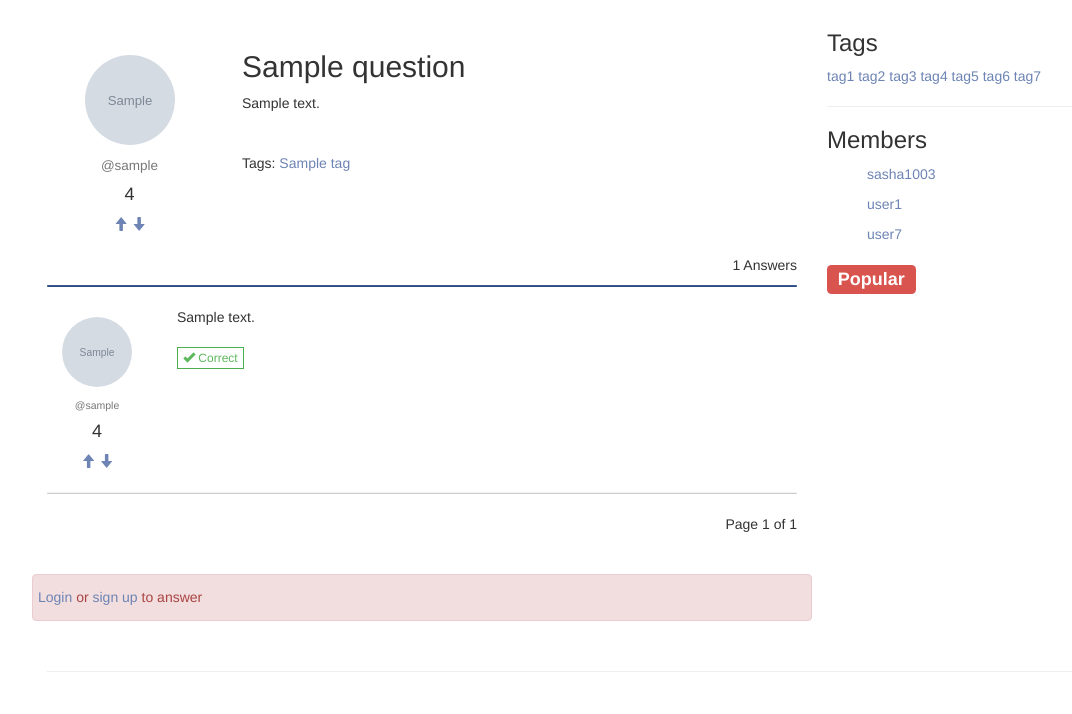
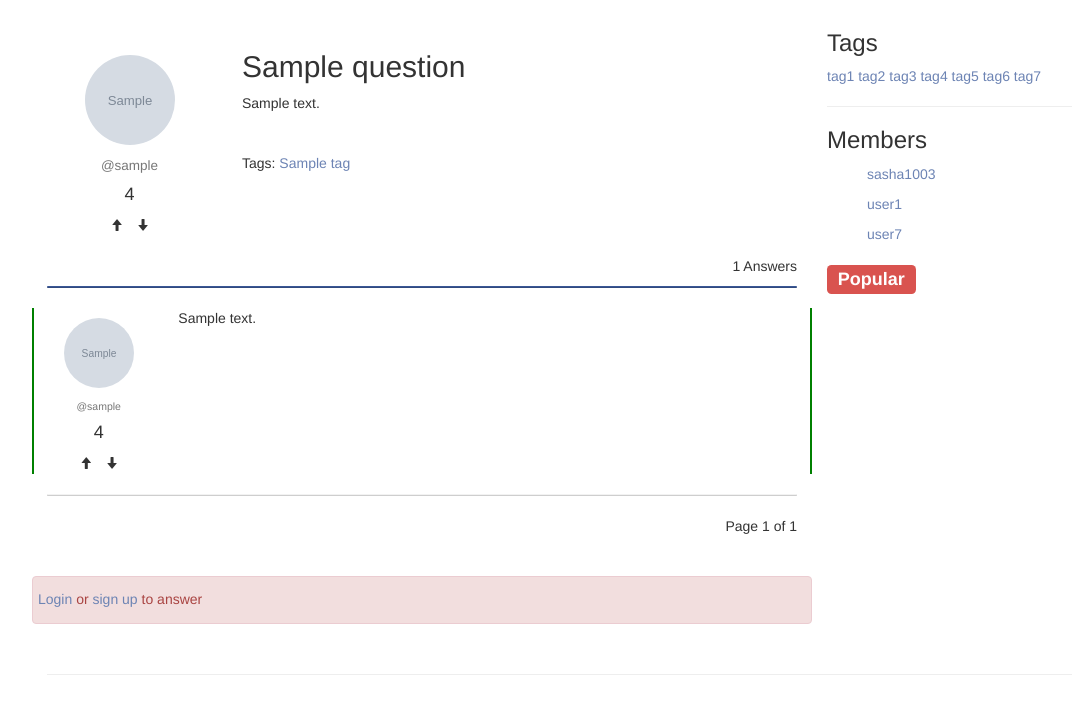
Before and after one commit to wotgl/ask-konyshev, a Django app: page /question/1/ in a window 1280 px wide. Shown: the part 60-774 px from the top of the page, without its empty margins (38-1110 px from the left). Run offline with Django 3.2, Linux system fonts and the light colour scheme; tables that the repository leaves empty hold one stand-in row (values such as "Sample post"); grey boxes marked "Sample" are stand-in pictures.

Commit message:
add currect_answer; likes to answer

```diff
--- a/core/models.py
+++ b/core/models.py
@@ -34,6 +34,7 @@ class Question(models.Model):
     rating = models.IntegerField(db_index=True, default=0)
     tags = models.ManyToManyField(Tag)
     likes = models.ManyToManyField(QLike)
+    correct_answer = models.IntegerField(default=0)
 
     def __unicode__(self):
         return str(self.title)
--- a/core/urls.py
+++ b/core/urls.py
@@ -4,7 +4,7 @@ from django.contrib import admin
 from django.conf.urls import patterns, include, url
 
 from core.views import main, question, tag, signup, login_view, logout_view, base, ask, new_answer
-from core.views import settings, edit_profile, change_password, edit_photo, profile, like,  create_post
+from core.views import settings, edit_profile, change_password, edit_photo, profile, like, correct_answer
 
 #TODO:	add regular to username -> 1 word
 
@@ -27,5 +27,5 @@ urlpatterns = patterns('',
 	url(r'^profile/(?P<username>\w+)/$', profile, name='profile'),
 
 	url(r'^like/', like, name='like'),
-	url(r'^create_post/', create_post, name='create_post'),
+	url(r'^correct_answer/', correct_answer, name='correct_answer'),
 )
--- a/core/views.py
+++ b/core/views.py
@@ -9,7 +9,7 @@ from django.contrib.auth import authenticate, login, logout
 from django.contrib.auth.models import User
 from django.http import HttpResponsePermanentRedirect, HttpResponseRedirect
 from django.core.urlresolvers import reverse
-from core.functions import pagination, nameParser, checkURL
+from core.functions import pagination, nameParser, checkURL, collectLikes
 from django.db import IntegrityError
 from django.core.validators import validate_email, ValidationError
 from django.contrib.auth.hashers import check_password
@@ -31,21 +31,12 @@ def main(request):
 
     # Create Paginator
     question_list = pagination(request, question_list, N)
+    context = {'question_list': question_list}
 
-    likes = []
-    for question in reversed(question_list):
-        try:
-            like = question.likes.get(author=request.user)
-            if like.value == 1:
-                likes.append(1)
-            else:
-                likes.append(-1)
-        except QLike.DoesNotExist, e:
-            likes.append(0)
+    # Likes here
+    context['likes'] = collectLikes(request, question_list)
 
-    context = {'question_list': question_list, 'likes': likes}
     return render(request, html, context)
-
 
 # check nubmer of question
 def question(request, question_id):
@@ -62,7 +53,13 @@ def question(request, question_id):
     answer_list = pagination(request, answer_list, number_of_answers)
 
     context = {'question': question, 'answer_list': answer_list}
+    context['likes'] = collectLikes(request, answer_list)
+    context['Qlikes'] = collectLikes(request, [question])
 
+    if question.author == request.user:
+        context['author'] = True
+    else:
+        context['author'] = False
 
     '''
     Get AnswerForm
@@ -312,14 +309,16 @@ def profile(request, username):
 def like(request):
     if request.method == 'POST':
         if not request.user.is_authenticated():
-            return JsonResp('User is not authorized')
+            return JsonResp('403')
 
         user = request.user
         state = request.POST.get('buttonpressed')
         form = request.POST.get('form')
-        question_id = form.split('=')[1]    # Get id
+        print form
 
-        # Parse value
+        likeType = form.split('=')[0];
+
+         # Parse value
         if state == 'like':
             value = 1
         elif state == 'dislike':
@@ -327,61 +326,93 @@ def like(request):
         else:
             return JsonResp('error')
 
+
+        # Here code for question/answer
+        if likeType == 'question_id':
+            question_id = form.split('=')[1]    # Get id
+
+            try:
+                question = Question.objects.get(id=question_id)
+            except Question.DoesNotExist, e:
+                return JsonResp('error')
+
+            try:
+                state = question.likes.get(author=user)
+                exist = True
+            except QLike.DoesNotExist, e:
+                exist = False
+
+            if exist:
+                question.rating = question.rating - state.value
+                state.value = value
+                state.save()
+            else:
+                question.likes.add(QLike.objects.create(author=user, value=value))
+
+            question.rating = question.rating + value
+            question.save()
+
+            return JsonResp(question.rating)
+        elif likeType == 'answer_id':
+            answer_id = form.split('=')[1]    # Get id
+            print answer_id
+            try:
+                answer = Answer.objects.get(id=answer_id)
+            except Answer.DoesNotExist, e:
+                return JsonResp('error')
+
+            try:
+                state = answer.likes.get(author=user)
+                exist = True
+            except ALike.DoesNotExist, e:
+                exist = False
+
+            if exist:
+                answer.rating = answer.rating - state.value
+                state.value = value
+                state.save()
+            else:
+                answer.likes.add(ALike.objects.create(author=user, value=value))
+
+            answer.rating = answer.rating + value
+            answer.save()
+
+            return JsonResp(answer.rating)
+        else:
+            return JsonResp('error')
+            # Error
+    else:
+        raise Http404
+
+def correct_answer(request):
+    if request.method == 'POST':
+        if not request.user.is_authenticated():
+            return JsonResp('403')
+
+        user = request.user
+        data = request.POST.get('correct_id')
+        correct_id = data.split('_')[1];
+
         try:
-            question = Question.objects.get(id=question_id)
-        except Question.DoesNotExist, e:
+            answer = Answer.objects.get(id=correct_id)
+            question = answer.question
+        except Answer.DoesNotExist, e:
             return JsonResp('error')
 
-        try:
-            state = question.likes.get(author=user)
-            exist = True
-        except QLike.DoesNotExist, e:
-            exist = False
+        if question.author == user and question.correct_answer == 0:
+            question.correct_answer = correct_id
+            answer.correct_answer = True
+            question.save()
+            answer.save()
+            return JsonResp('OK')
 
-        if exist:
-            question.rating = question.rating - state.value
-            state.value = value
-            state.save()
-        else:
-            question.likes.add(QLike.objects.create(author=user, value=value))
-
-        question.rating = question.rating + value
-        question.save()
-
-
-        return JsonResp(question.rating)
-
+        return JsonResp('value exist')
     else:
         raise Http404
+
 
 def JsonResp(answer):
     return HttpResponse(
         json.dumps(answer),
         content_type="application/json"
     )
-
-
-
-def create_post(request):
-    if request.method == 'POST':
-        post_text = request.POST.get('the_post')
-        question_id = request.POST.get('question_id')
-        # request_csrf_token = request.META.get('HTTP_X_CSRFTOKEN', '')
-        print question_id
-        response_data = {}
-
-        # post = Post(text=post_text, author=request.user)
-        # post.save()
-
-        response_data['result'] = 'Create post successful!'
-        # response_data['postpk'] = post.pk
-        # response_data['text'] = post.text
-        # response_data['created'] = post.created.strftime('%B %d, %Y %I:%M %p')
-        # response_data['author'] = post.author.username
-
-        return HttpResponse(
-            json.dumps(response_data),
-            content_type="application/json"
-        )
-    else:
-        raise Http404
--- a/static/post.js
+++ b/static/post.js
@@ -1,32 +1,28 @@
 window.onload = function() {
-    $('#post-form').on('submit', function(event){
-        event.preventDefault();
-        console.log("form submitted!")  // sanity check
-        create_post();
-    });
-
-    // $('.QLike').on('submit', function(event){
-    //     event.preventDefault();
-    //     console.log("form submitted!")  // sanity check
-    //     //create_post();
-
-    // });
 
     var buttonpressed;
-    $('.QBtn').click(function() {
+    var buttonID;
+    $('.Btn').click(function() {
         buttonpressed = $(this).attr('name')
+        buttonID = $(this).attr('id')
+        console.log(buttonID)
     })
 
     $('.QLike').on('submit', function(event){
         event.preventDefault();
-        console.log('button clicked was ' + buttonpressed)
+        // console.log('button clicked was ' + buttonpressed)
         form = $(this).serialize();
-
         send(form, buttonpressed);
-
         buttonpressed=''
     });
 
+    $('.ALike').on('submit', function(event){
+        event.preventDefault();
+        // console.log('button clicked was ' + buttonpressed)
+        form = $(this).serialize();
+        send(form, buttonpressed);
+        buttonpressed=''
+    });
 
     function send(form, buttonpressed) {
         data = {};
@@ -39,19 +35,51 @@ window.onload = function() {
 
             // handle a successful response
             success : function(json) {
+                if (json == '403' || json == 'error') {
+                    return false;
+                }
                 console.log(json); // log the returned json to the console
                 id = form.split('=')[1].toString();
-                rating_id = 'rating_' + id;
-                console.log(rating_id)
+
+                rating_id = buttonID[0] + 'rating_' + id;
+                console.log(rating_id);
                 $('#' + rating_id).text(json);
 
                 if (buttonpressed == 'like') {
-                    document.getElementById("likeBtn_" + id).style.color = "green";
-                    document.getElementById("dislikeBtn_" + id).style.color = "initial";
+                    document.getElementById(buttonID).style.color = "green";
+                    document.getElementById(buttonID[0] + "dis" + buttonID.slice(1, buttonID.length)).style.color = "initial";
                 } else if (buttonpressed == 'dislike') {
-                    document.getElementById("likeBtn_" + id).style.color = "initial";
-                    document.getElementById("dislikeBtn_" + id).style.color = "red";
+                    document.getElementById(buttonID[0] + buttonID.slice(4, buttonID.length)).style.color = "initial";
+                    document.getElementById(buttonID).style.color = "red";
                 }
+            }
+        });
+    }
+
+    $("[id*=correct_]").click(function() {
+        correct_id = $(this).attr('id');
+        console.log(correct_id);
+        // $(".correct_answer").remove();
+
+        correct_send(correct_id);
+    })
+
+    function correct_send(correct_id) {
+        // data['correct_id'] = correct_id;
+        $.ajax({
+            url : "/correct_answer/", // the endpoint
+            type : "POST", // http method
+            data: {'correct_id': correct_id},
+
+            // handle a successful response
+            success : function(json) {
+                console.log(json);
+                answer_id = "answer_" + correct_id.split('_')[1];
+                console.log(answer_id);
+                $(".correct_answer").remove();
+                document.getElementById(answer_id).style.border = "2px solid green";
+                document.getElementById(answer_id).style.borderBottom = "0px";
+                document.getElementById(answer_id).style.borderTop = "0px";
             }
         });
     }
@@ -82,26 +110,4 @@ window.onload = function() {
          }
     });
 
-    function create_post() {
-        console.log("create post is working!") // sanity check
-        $.ajax({
-            url : "create_post/", // the endpoint
-            type : "POST", // http method
-            data : { the_post : $('#post-text').val() }, // data sent with the post request
-
-            // handle a successful response
-            success : function(json) {
-                $('#post-text').val(''); // remove the value from the input
-                console.log(json); // log the returned json to the console
-                console.log("success"); // another sanity check
-            },
-
-            // handle a non-successful response
-            error : function(xhr,errmsg,err) {
-                $('#results').html("<div class='alert-box alert radius' data-alert>Oops! We have encountered an error: "+errmsg+
-                    " <a href='#' class='close'>&times;</a></div>"); // add the error to the dom
-                console.log(xhr.status + ": " + xhr.responseText); // provide a bit more info about the error to the console
-            }
-        });
-    };
 }
--- a/templates/question.html
+++ b/templates/question.html
@@ -18,10 +18,33 @@
 	            <small>@{{ question.author.username }}</small>
       		</a>
 	    </h4>
-	    <h4 class="votes">{{ question.rating }}</h4>
+	    <h4 class="votes" id="Qrating_{{ question.id }}">{{ question.rating }}</h4>
 	    <div style="text-align: center;">
-	    	<a href="#" class="glyphicon glyphicon-arrow-up"></a>
-		    <a href="#" class="glyphicon glyphicon-arrow-down"></a>
+	    	<form class="QLike">
+	    		<input type="hidden" name="question_id" value="{{ question.id }}">
+	    		{% with Qlikes.pop as Qlike %}
+		    		{% if Qlike == 1 %}
+						<button type="submit" class="btn btn-default btn-xs Btn" id="QlikeBtn_{{ question.id }}" name="like" class="btn btn-default btn-lg" style="border: none; color: green;">
+						  <span class="glyphicon glyphicon-arrow-up" aria-hidden="true"></span>
+						</button>
+						<button type="submit" class="btn btn-default btn-xs Btn" id="QdislikeBtn_{{ question.id }}" name="dislike" class="btn btn-default btn-lg" style="border: none;">
+						  <span class="glyphicon glyphicon-arrow-down" aria-hidden="true"></span>
+					{% elif Qlike == -1 %}
+						<button type="submit" class="btn btn-default btn-xs Btn" id="QlikeBtn_{{ question.id }}" name="like" class="btn btn-default btn-lg" style="border: none;">
+						  <span class="glyphicon glyphicon-arrow-up" aria-hidden="true"></span>
+						</button>
+						<button type="submit" class="btn btn-default btn-xs Btn" id="QdislikeBtn_{{ question.id }}" name="dislike" class="btn btn-default btn-lg" style="border: none;color: red;">
+						  <span class="glyphicon glyphicon-arrow-down" aria-hidden="true"></span>
+						</button>
+					{% else %}
+						<button type="submit" class="btn btn-default btn-xs Btn" id="QlikeBtn_{{ question.id }}" name="like" class="btn btn-default btn-lg" style="border: none;">
+						  <span class="glyphicon glyphicon-arrow-up" aria-hidden="true"></span>
+						</button>
+						<button type="submit" class="btn btn-default btn-xs Btn" id="QdislikeBtn_{{ question.id }}" name="dislike" class="btn btn-default btn-lg" style="border: none;">
+						  <span class="glyphicon glyphicon-arrow-down" aria-hidden="true"></span>
+				  	{% endif %}
+			  	{% endwith %}
+	    	</form>
 	    </div>
 	</div>
 
@@ -78,7 +101,16 @@
 	<!-- style - because navbar; check base.css -->
 	<a name="{{ answer.id }}" style="padding-top: 70px;"></a>
 	<li>
-		<div class="row answer">
+		{% if answer.correct_answer %}
+		<style type="text/css">
+		#answer_{{ answer.id }} {
+			border: 2px solid green;
+			border-bottom: 0px;
+			border-top: 0px;
+			}
+		</style>
+		{% endif %}
+		<div class="row answer" id="answer_{{ answer.id }}">
 			<!-- left answer column -->
 			<div class="col-md-2" style="text-align: center;">
 				<a href="/profile/{{ answer.author.username }}">
@@ -89,10 +121,33 @@
                     	<small>@{{ answer.author.username }}</small>
                   	</a>
 			    </h5>
-			    <h4 class="votes">{{ answer.rating }}</h4>
+			    <h4 class="votes" id="Arating_{{ answer.id }}">{{ answer.rating }}</h4>
 			    <div style="text-align: center;">
-			    	<a href="#" class="glyphicon glyphicon-arrow-up"></a>
-				    <a href="#" class="glyphicon glyphicon-arrow-down"></a>
+			    	<form class="ALike">
+			    		<input type="hidden" name="answer_id" value="{{ answer.id }}">
+			    		{% with likes.pop as like %}
+				    		{% if like == 1 %}
+								<button type="submit" class="btn btn-default btn-xs Btn" id="AlikeBtn_{{ answer.id }}" name="like" class="btn btn-default btn-lg" style="border: none; color: green;">
+								  <span class="glyphicon glyphicon-arrow-up" aria-hidden="true"></span>
+								</button>
+								<button type="submit" class="btn btn-default btn-xs Btn" id="AdislikeBtn_{{ answer.id }}" name="dislike" class="btn btn-default btn-lg" style="border: none;">
+								  <span class="glyphicon glyphicon-arrow-down" aria-hidden="true"></span>
+							{% elif like == -1 %}
+								<button type="submit" class="btn btn-default btn-xs Btn" id="AlikeBtn_{{ answer.id }}" name="like" class="btn btn-default btn-lg" style="border: none;">
+								  <span class="glyphicon glyphicon-arrow-up" aria-hidden="true"></span>
+								</button>
+								<button type="submit" class="btn btn-default btn-xs Btn" id="AdislikeBtn_{{ answer.id }}" name="dislike" class="btn btn-default btn-lg" style="border: none;color: red;">
+								  <span class="glyphicon glyphicon-arrow-down" aria-hidden="true"></span>
+								</button>
+							{% else %}
+								<button type="submit" class="btn btn-default btn-xs Btn" id="AlikeBtn_{{ answer.id }}" name="like" class="btn btn-default btn-lg" style="border: none;">
+								  <span class="glyphicon glyphicon-arrow-up" aria-hidden="true"></span>
+								</button>
+								<button type="submit" class="btn btn-default btn-xs Btn" id="AdislikeBtn_{{ answer.id }}" name="dislike" class="btn btn-default btn-lg" style="border: none;">
+								  <span class="glyphicon glyphicon-arrow-down" aria-hidden="true"></span>
+						  	{% endif %}
+					  	{% endwith %}
+			    	</form>
 			    </div>
 			</div>
 			<!-- /left answer column -->
@@ -104,9 +159,11 @@
 				</div>
 
 				<br>
-				<button type="button" class="btn btn-success btn-xs btn-lg correct_answer">
+				{% if user.is_authenticated and author and question.correct_answer == 0 %}
+				<button type="button" id="correct_{{ answer.id }}"class="btn btn-success btn-xs btn-lg correct_answer">
 				 	<span class="glyphicon glyphicon glyphicon-ok" aria-hidden="true"></span> Correct
 				</button>
+				{% endif %}
 			</div>
 			<!-- /right answer column -->
 
```
Also changed, not shown: core/functions.py (+41 -21 lines), templates/index.html (+7 -7 lines), 3 other files.
